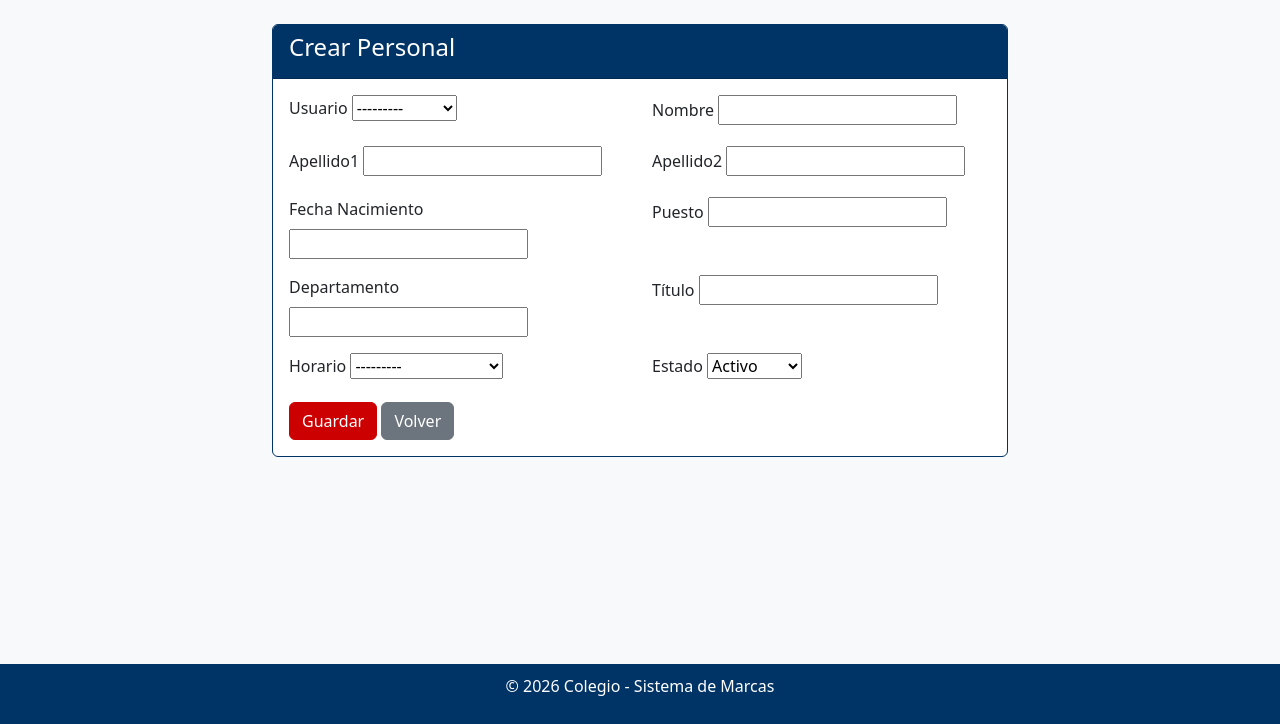
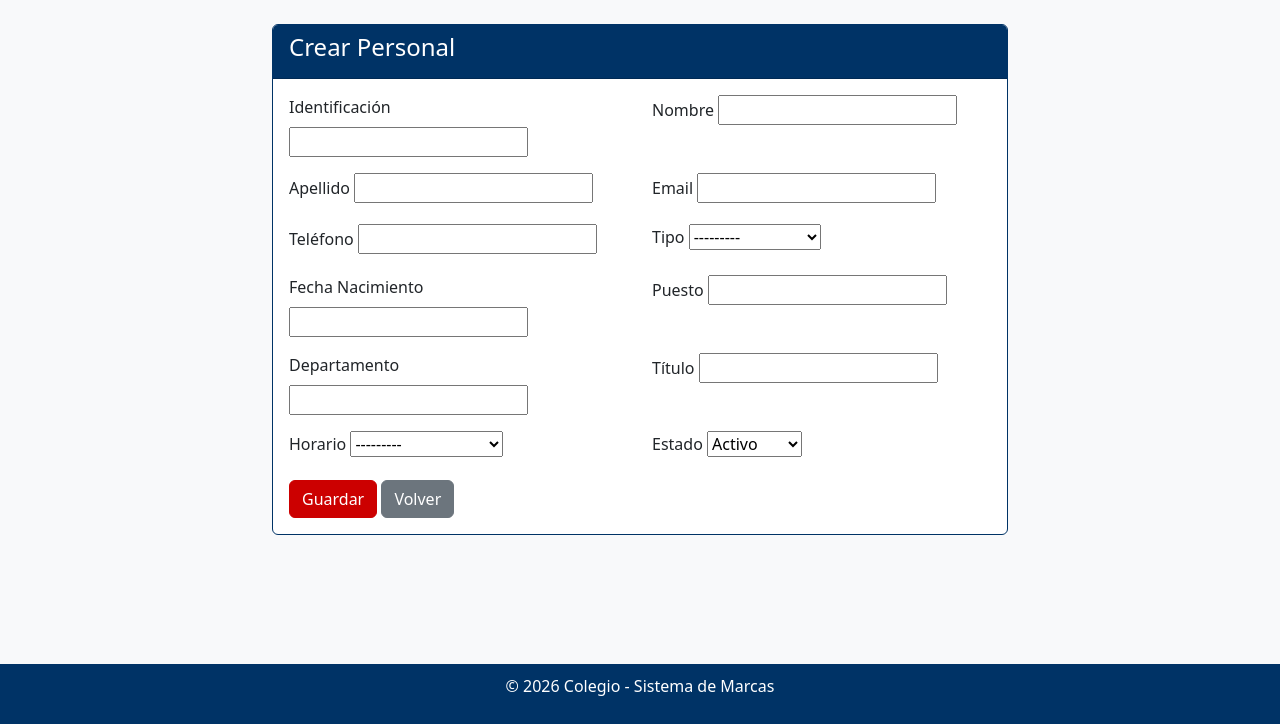
Before and after one commit to esteban4565/sistema_marcas, a Django app: page /users/personal/create/ in a window 1280 px wide. Shown: the part 76-800 px from the top of the page. Run offline with Django 5.2, Linux system fonts and the light colour scheme; a user stored in the database is signed in; data comes from the database, SQL or seed files in the repository.

Commit message:
Modificar vista crear personal: agregar combobox tipo, manejar usuario internamente con validacion identificacion unica y creacion automatica de usuario con password basado en tipo

```diff
--- a/users/models.py
+++ b/users/models.py
@@ -18,19 +18,22 @@ class Profile(models.Model):
 
 class Personal(models.Model):
     user = models.OneToOneField(User, on_delete=models.CASCADE, related_name='personal')
+    identificacion = models.CharField(max_length=20, unique=True, blank=True, null=True)
     nombre = models.CharField(max_length=100)
-    apellido1 = models.CharField(max_length=100)
-    apellido2 = models.CharField(max_length=100, blank=True, null=True)
-    fecha_nacimiento = models.DateField()
-    puesto = models.CharField(max_length=100)
-    departamento = models.CharField(max_length=100)
-    titulo = models.CharField(max_length=10)
+    apellido = models.CharField(max_length=100, blank=True, default='')
+    email = models.EmailField(blank=True)
+    telefono = models.CharField(max_length=15, blank=True)
+    tipo = models.CharField(max_length=20, choices=[('Docente', 'Docente'), ('Administrativo', 'Administrativo')], blank=True)
+    fecha_nacimiento = models.DateField(blank=True, null=True)
+    puesto = models.CharField(max_length=100, blank=True)
+    departamento = models.CharField(max_length=100, blank=True)
+    titulo = models.CharField(max_length=10, blank=True)
     HORARIO_CHOICES = [
         ('Diurno', 'Diurno'),
         ('Nocturno', 'Nocturno'),
         ('Diurno_Nocturno', 'Diurno_Nocturno'),
     ]
-    horario = models.CharField(max_length=20, choices=HORARIO_CHOICES)
+    horario = models.CharField(max_length=20, choices=HORARIO_CHOICES, blank=True)
     ESTADO_CHOICES = [
         ('activo', 'Activo'),
         ('desactivo', 'Desactivo'),
@@ -38,7 +41,7 @@ class Personal(models.Model):
     estado = models.CharField(max_length=10, choices=ESTADO_CHOICES, default='activo')
 
     def __str__(self):
-        return f"{self.nombre} {self.apellido1} - {self.puesto}"
+        return f"{self.nombre} {self.apellido} - {self.tipo}"
 
 class Estudiante(models.Model):
     user = models.OneToOneField(User, on_delete=models.CASCADE, related_name='estudiante')
--- a/users/templates/users/personal_form.html
+++ b/users/templates/users/personal_form.html
@@ -12,12 +12,17 @@
             <div class="card-body">
                 <form method="post">
                     {% csrf_token %}
+                    {% if messages %}
+                        {% for message in messages %}
+                            <div class="alert alert-danger">{{ message }}</div>
+                        {% endfor %}
+                    {% endif %}
                     <div class="row">
                         <div class="col-md-6 mb-3">
-                            <label for="{{ form.user.id_for_label }}" class="form-label">Usuario</label>
-                            {{ form.user }}
-                            {% if form.user.errors %}
-                                <div class="text-danger">{{ form.user.errors }}</div>
+                            <label for="{{ form.identificacion.id_for_label }}" class="form-label">Identificación</label>
+                            {{ form.identificacion }}
+                            {% if form.identificacion.errors %}
+                                <div class="text-danger">{{ form.identificacion.errors }}</div>
                             {% endif %}
                         </div>
                         <div class="col-md-6 mb-3">
@@ -30,17 +35,33 @@
                     </div>
                     <div class="row">
                         <div class="col-md-6 mb-3">
-                            <label for="{{ form.apellido1.id_for_label }}" class="form-label">Apellido1</label>
-                            {{ form.apellido1 }}
-                            {% if form.apellido1.errors %}
-                                <div class="text-danger">{{ form.apellido1.errors }}</div>
+                            <label for="{{ form.apellido.id_for_label }}" class="form-label">Apellido</label>
+                            {{ form.apellido }}
+                            {% if form.apellido.errors %}
+                                <div class="text-danger">{{ form.apellido.errors }}</div>
                             {% endif %}
                         </div>
                         <div class="col-md-6 mb-3">
-                            <label for="{{ form.apellido2.id_for_label }}" class="form-label">Apellido2</label>
-                            {{ form.apellido2 }}
-                            {% if form.apellido2.errors %}
-                                <div class="text-danger">{{ form.apellido2.errors }}</div>
+                            <label for="{{ form.email.id_for_label }}" class="form-label">Email</label>
+                            {{ form.email }}
+                            {% if form.email.errors %}
+                                <div class="text-danger">{{ form.email.errors }}</div>
+                            {% endif %}
+                        </div>
+                    </div>
+                    <div class="row">
+                        <div class="col-md-6 mb-3">
+                            <label for="{{ form.telefono.id_for_label }}" class="form-label">Teléfono</label>
+                            {{ form.telefono }}
+                            {% if form.telefono.errors %}
+                                <div class="text-danger">{{ form.telefono.errors }}</div>
+                            {% endif %}
+                        </div>
+                        <div class="col-md-6 mb-3">
+                            <label for="{{ form.tipo.id_for_label }}" class="form-label">Tipo</label>
+                            {{ form.tipo }}
+                            {% if form.tipo.errors %}
+                                <div class="text-danger">{{ form.tipo.errors }}</div>
                             {% endif %}
                         </div>
                     </div>
--- a/users/views.py
+++ b/users/views.py
@@ -90,13 +90,29 @@ class PersonalListView(LoginRequiredMixin, AdminOnlyMixin, ListView):
 class PersonalCreateView(LoginRequiredMixin, AdminOnlyMixin, CreateView):
     model = Personal
     template_name = 'users/personal_form.html'
-    fields = ['user', 'nombre', 'apellido1', 'apellido2', 'fecha_nacimiento', 'puesto', 'departamento', 'titulo', 'horario', 'estado']
+    fields = ['identificacion', 'nombre', 'apellido', 'email', 'telefono', 'tipo', 'fecha_nacimiento', 'puesto', 'departamento', 'titulo', 'horario', 'estado']
     success_url = reverse_lazy('personal_list')
+
+    def form_valid(self, form):
+        identificacion = form.cleaned_data['identificacion']
+        if User.objects.filter(username=identificacion).exists():
+            from django.contrib import messages
+            messages.error(self.request, f"La identificación {identificacion} ya existe.")
+            return self.form_invalid(form)
+        tipo = form.cleaned_data['tipo']
+        password = ('D' if tipo == 'Docente' else 'A') + identificacion + '*'
+        user = User.objects.create_user(username=identificacion, password=password)
+        role_name = 'docente' if tipo == 'Docente' else 'administrativo'
+        role = Role.objects.get(name=role_name)
+        from .models import Profile
+        Profile.objects.create(user=user, role=role)
+        form.instance.user = user
+        return super().form_valid(form)
 
 class PersonalUpdateView(LoginRequiredMixin, AdminOnlyMixin, UpdateView):
     model = Personal
     template_name = 'users/personal_form.html'
-    fields = ['user', 'nombre', 'apellido1', 'apellido2', 'fecha_nacimiento', 'puesto', 'departamento', 'titulo', 'horario', 'estado']
+    fields = ['identificacion', 'nombre', 'apellido', 'email', 'telefono', 'tipo', 'fecha_nacimiento', 'puesto', 'departamento', 'titulo', 'horario', 'estado']
     success_url = reverse_lazy('personal_list')
 
 class PersonalDeleteView(LoginRequiredMixin, AdminOnlyMixin, DeleteView):
```
Also changed, not shown: db.sqlite3, users/migrations/0005_remove_personal_apellido1_remove_personal_apellido2_and_more.py (added).
